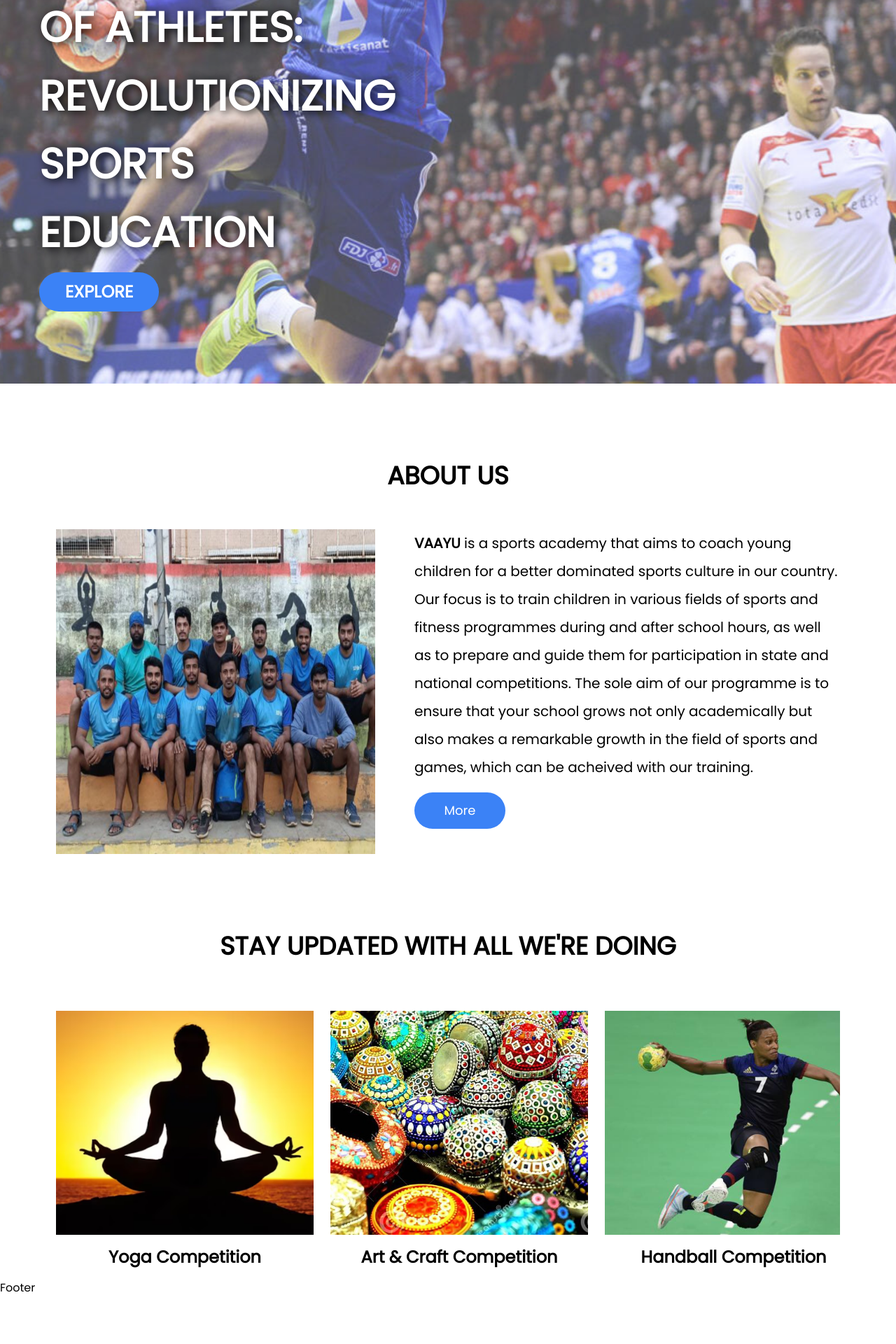
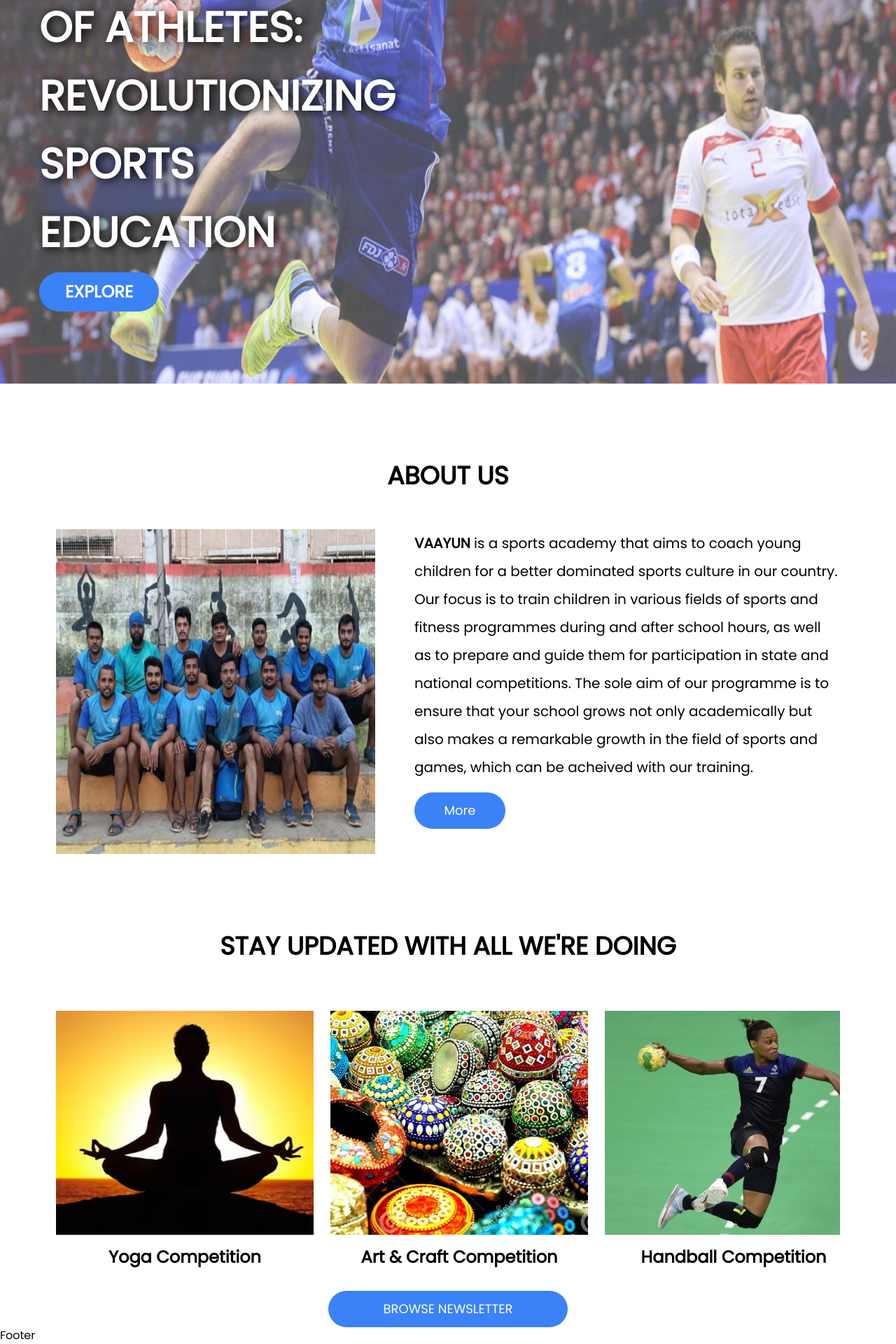
Before and after one commit to Mohitjnn/vaayu, a Next.js app: page / in a window 1280 px wide. Shown: the part 412-2332 px from the top of the page at 70% size. Before the commit the page ends 2264 px from the top, so only its background shows below. Built offline with nearby package versions, Linux system fonts and the light colour scheme; grey boxes are pictures that could not be loaded.

Commit message:
home page complete

```diff
--- a/src/app/page.jsx
+++ b/src/app/page.jsx
@@ -45,7 +45,7 @@ export default function Home() {
               fill={true}
               priority={true}
               src="/homePageImage.png"
-              className="opacity-70 object-cover"
+              className="opacity-70 object-fit"
               alt="sportImage"
             />
             <div
@@ -68,9 +68,9 @@ export default function Home() {
             </div>
             <div className="flex flex-col w-2/3 justify-left text-pretty text-left">
               <p className="text-xl leading-loose font-medium">
-                <span className="font-semibold">VAAYU</span> is a sports academy
-                that aims to coach young children for a better dominated sports
-                culture in our country. Our focus is to train children in
+                <span className="font-semibold">VAAYUN</span> is a sports
+                academy that aims to coach young children for a better dominated
+                sports culture in our country. Our focus is to train children in
                 various fields of sports and fitness programmes during and after
                 school hours, as well as to prepare and guide them for
                 participation in state and national competitions. The sole aim
@@ -87,7 +87,7 @@ export default function Home() {
             </div>
           </div>
         </section>
-        <section className="flex flex-col w-full px-20 mt-14">
+        <section className="flex flex-col items-center w-full px-20 mt-14">
           <h1 className="Heading my-14">STAY UPDATED WITH ALL WE'RE DOING</h1>
           <div className="flex flex-row gap-6 w-full overflow-y-auto h-[50vh] py-4 no-scrollbar">
             {newslist.map((news) => (
@@ -97,7 +97,6 @@ export default function Home() {
                     src={`/newsletter${news.id}.png`}
                     priority={true}
                     fill={true}
-                    quality={100}
                     className="object-cover"
                   />
                 </div>
@@ -105,6 +104,12 @@ export default function Home() {
               </div>
             ))}
           </div>
+          <button
+            className="Btnlight text mt-4"
+            onClick={() => router.push("/newsletter")}
+          >
+            BROWSE NEWSLETTER
+          </button>
         </section>
       </center>
     </main>
```
